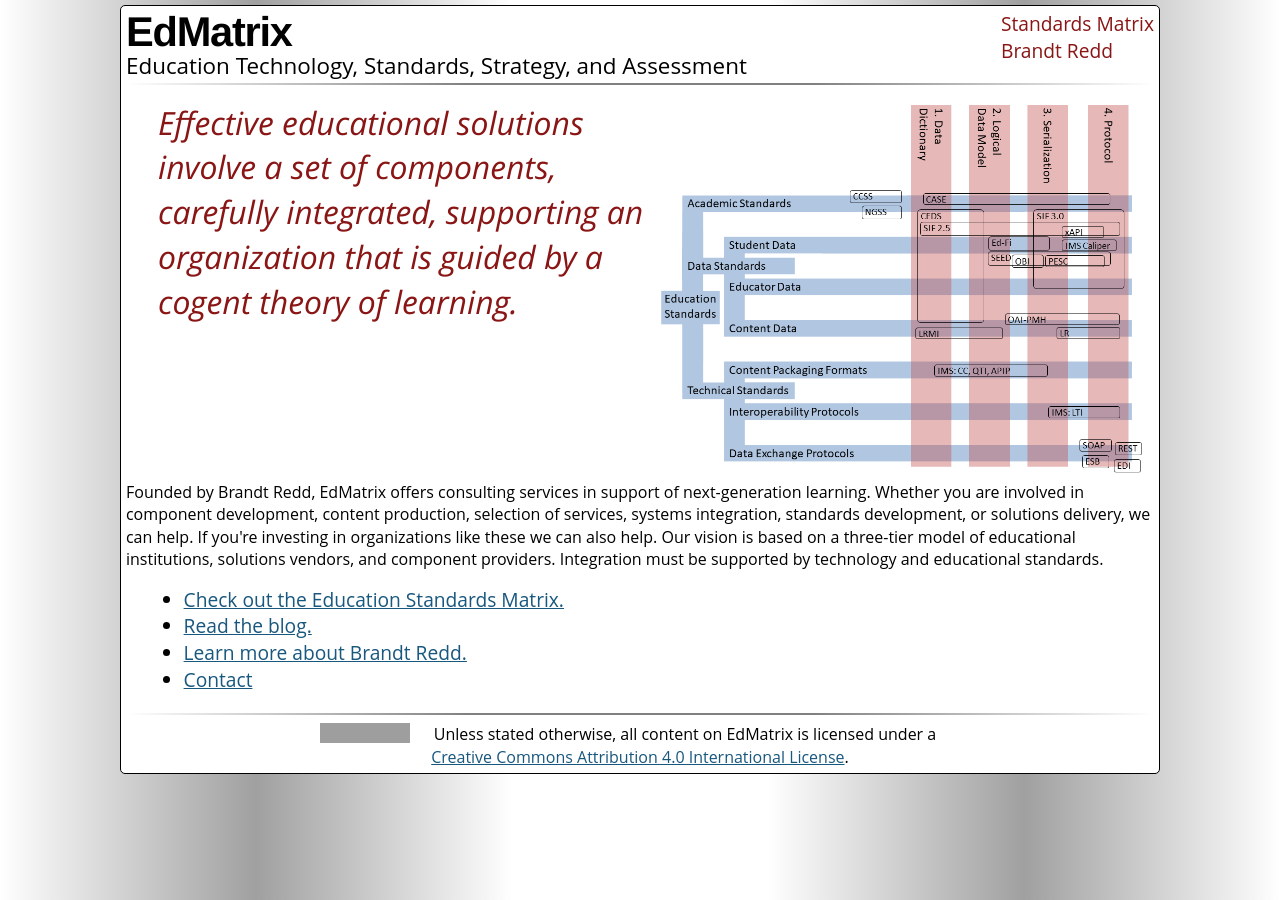
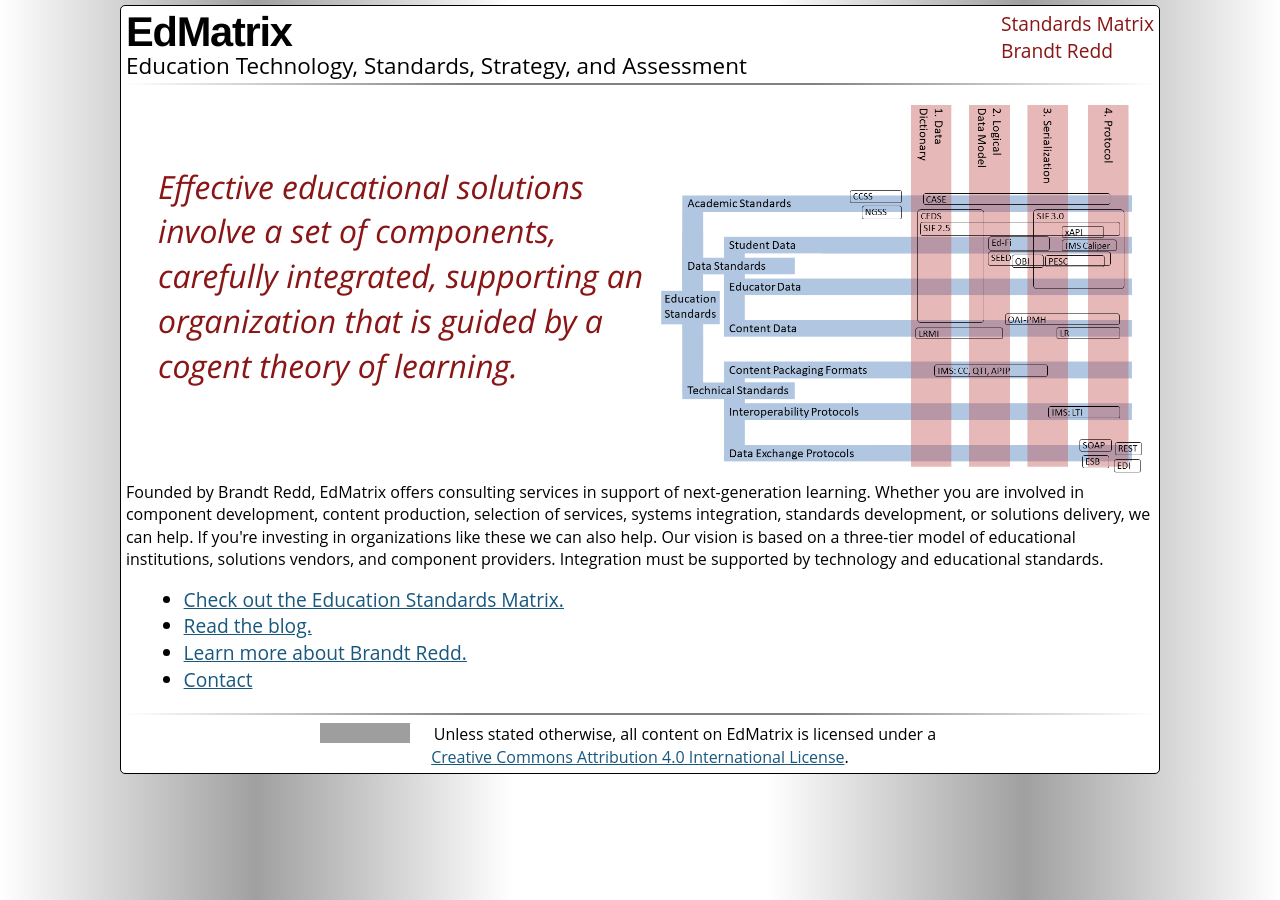
Before and after one commit to EdMatrix/edmatrix.github.io, a Jekyll site: the page built from index.html, in a window 1280 px wide. Built offline with Jekyll 4.4.1, drawn with Linux system fonts in a browser that asks for light colours; some web fonts are replaced; grey boxes are pictures that could not be loaded.

Commit message:
Tweak text position.

```diff
--- a/index.html
+++ b/index.html
@@ -8,7 +8,7 @@
 <a href="/matrix.html"><img src="EdStandardsMatrix.png" alt="Education Standards Matrix" style="width: 100%;" /></a>
 </div>
 
-<h1 style="padding: 0 2em 2em 1em; font-style: italic;">
+<h1 style="padding: 2em 2em 0 1em; font-style: italic;">
 Effective educational solutions involve a set of components, carefully integrated, supporting an organization that is guided by a cogent theory of learning.
 </h1>
 
```
